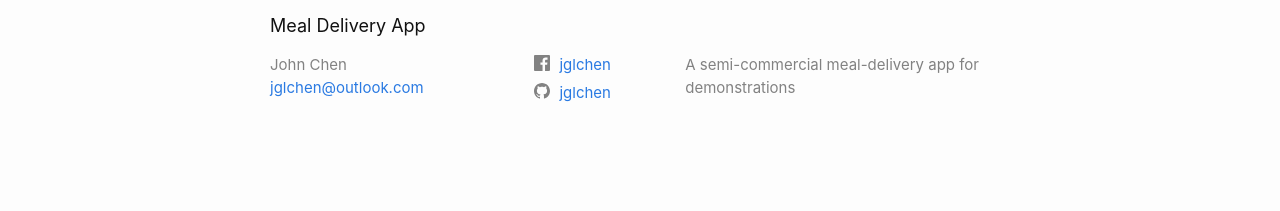
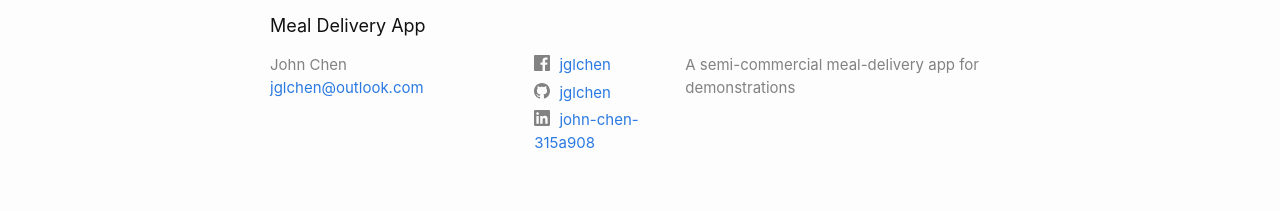
Before and after one commit to jglchen/meal-delivery, a Jekyll site: the page built from index.md, in a window 1280 px wide. Shown: the part 1596-1807 px from the top of the page. Built offline with Jekyll 4.4.1, drawn with Linux system fonts in a browser that asks for light colours; comment, search, counter and statistics services are not loaded; before the commit the page ends 1760 px from its top, so only the background shows below that.

Commit message:
Config.yml Update

```diff
--- a/_config.yml
+++ b/_config.yml
@@ -12,7 +12,7 @@ github_username:  jglchen
 # dribbble_username: jekyll
 # flickr_username: jekyll
 # instagram_username: jekyll
-# linkedin_username: jekyll
+linkedin_username: john-chen-315a908
 # pinterest_username: jekyll
 # youtube_username: jekyll
 # googleplus_username: +jekyll
```
